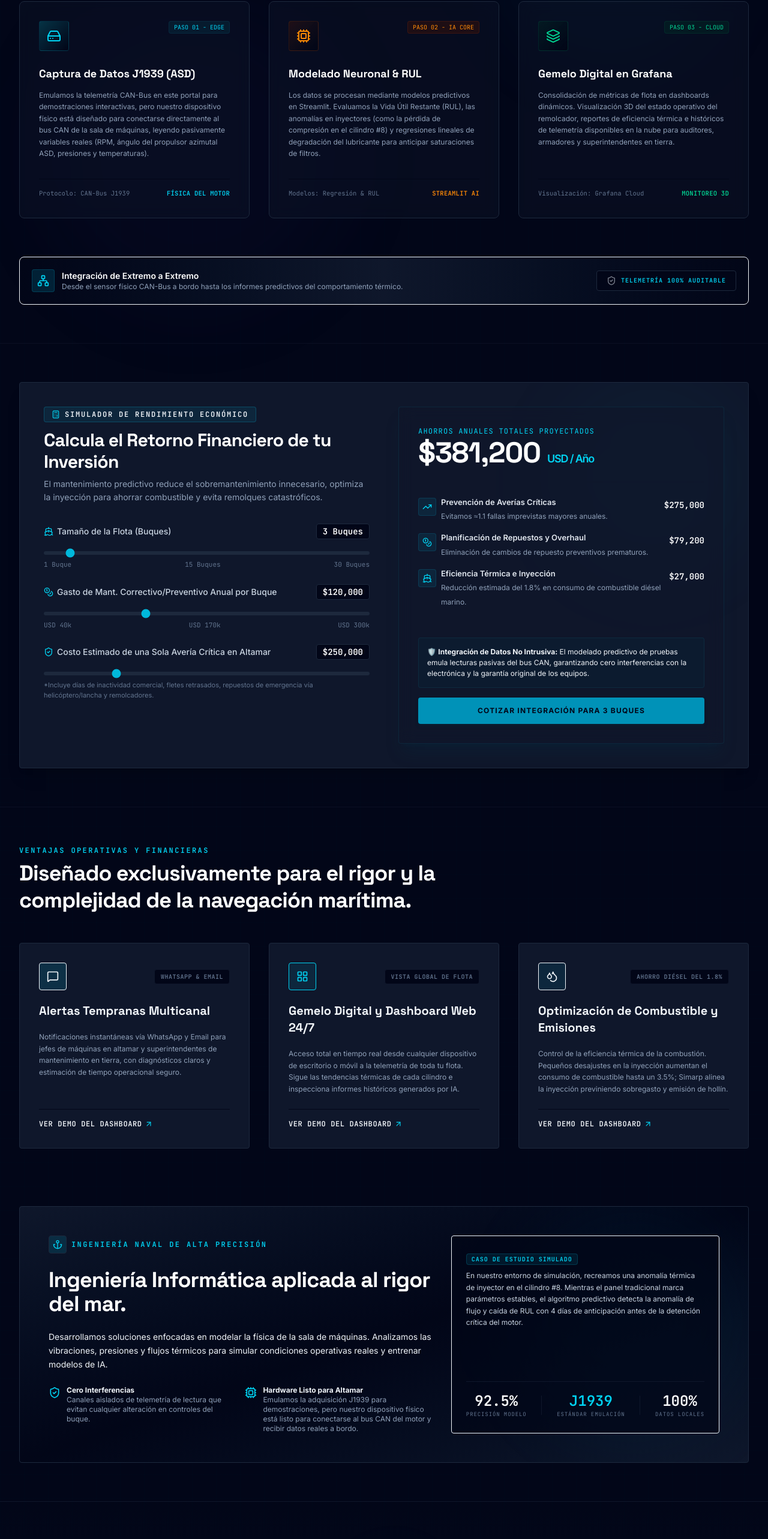
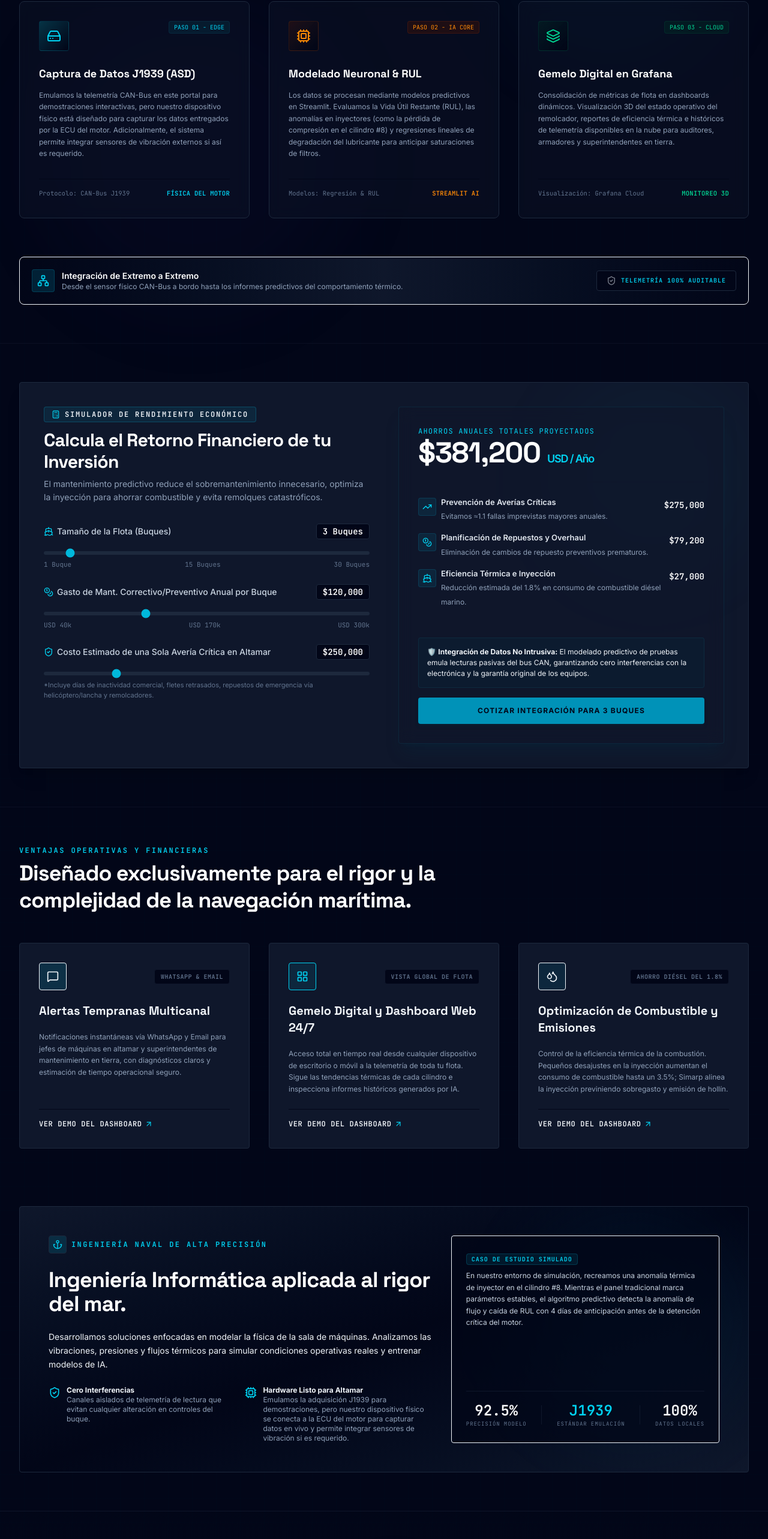
Before and after one commit to alandaf/mant-predictivo-simarp-pagina-inicio, a React (Vite) app: page / in a window 1280 px wide. Shown: the part 2462-5028 px from the top of the page at 60% size. Built offline with nearby package versions, Linux system fonts and the light colour scheme.

Commit message:
docs/copywriting: actualizar a datos entregados por la ECU del motor e integracion de sensores de vibracion

```diff
--- a/src/components/Benefits.tsx
+++ b/src/components/Benefits.tsx
@@ -132,7 +132,7 @@ export default function Benefits({ onContactClick }: BenefitsProps) {
                 <Cpu className="w-5 h-5 text-cyan-400 shrink-0 mt-0.5" />
                 <div>
                   <p className="font-bold text-slate-100">Hardware Listo para Altamar</p>
-                  <p className="text-slate-400">Emulamos la adquisición J1939 para demostraciones, pero nuestro dispositivo físico está listo para conectarse al bus CAN del motor y recibir datos reales a bordo.</p>
+                  <p className="text-slate-400">Emulamos la adquisición J1939 para demostraciones, pero nuestro dispositivo físico se conecta a la ECU del motor para capturar datos en vivo y permite integrar sensores de vibración si es requerido.</p>
                 </div>
               </div>
             </div>
--- a/src/components/ProblemAndSolution.tsx
+++ b/src/components/ProblemAndSolution.tsx
@@ -145,7 +145,7 @@ export default function ProblemAndSolution() {
                 </h3>
 
                 <p className="text-slate-400 text-xs mt-3 leading-relaxed font-sans">
-                  Emulamos la telemetría CAN-Bus en este portal para demostraciones interactivas, pero nuestro dispositivo físico está diseñado para conectarse directamente al bus CAN de la sala de máquinas, leyendo pasivamente variables reales (RPM, ángulo del propulsor azimutal ASD, presiones y temperaturas).
+                  Emulamos la telemetría CAN-Bus en este portal para demostraciones interactivas, pero nuestro dispositivo físico está diseñado para capturar los datos entregados por la ECU del motor. Adicionalmente, el sistema permite integrar sensores de vibración externos si así es requerido.
                 </p>
               </div>
 
```
Also changed, not shown: 4 other files (tests, documents, lock files or other folders).
